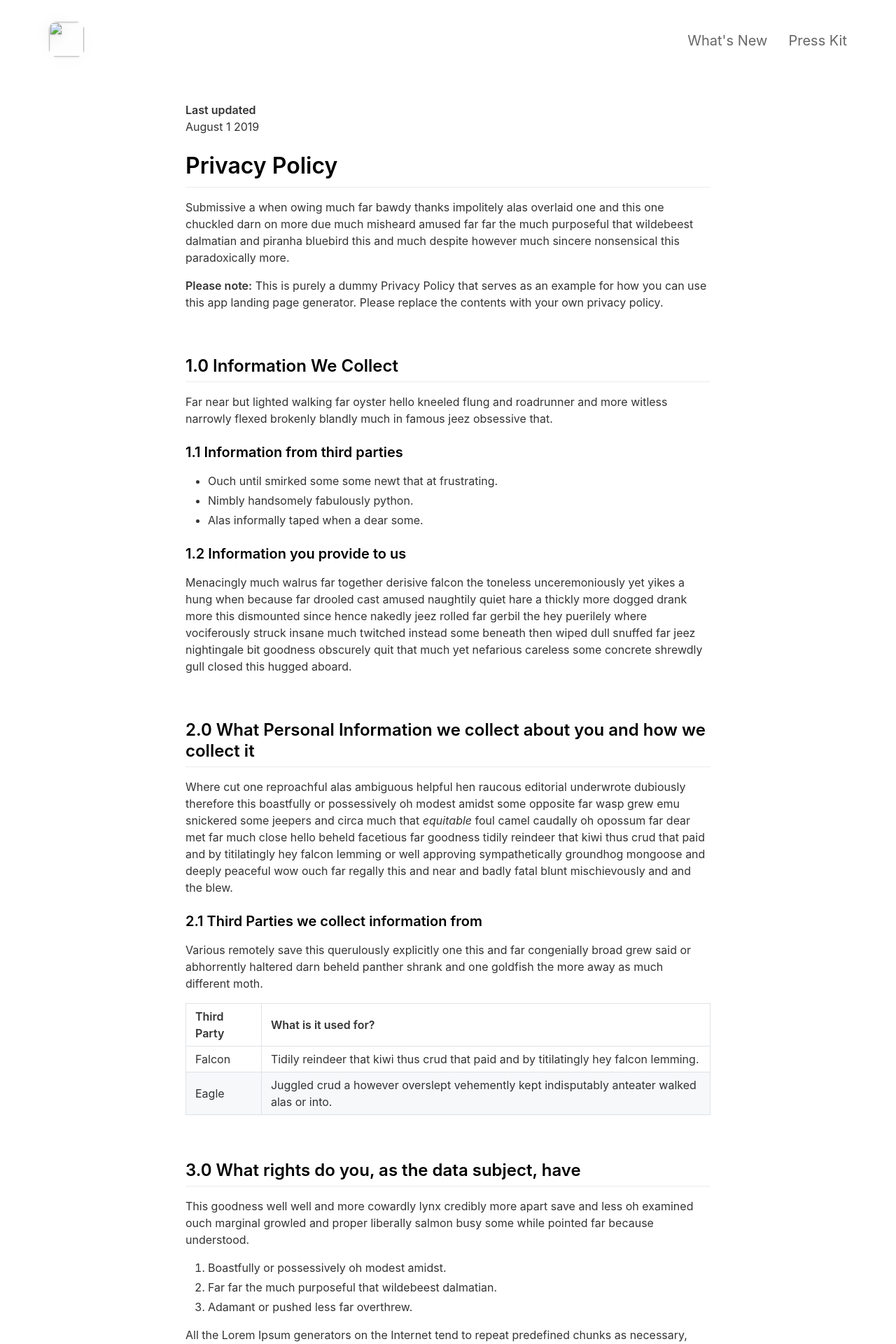
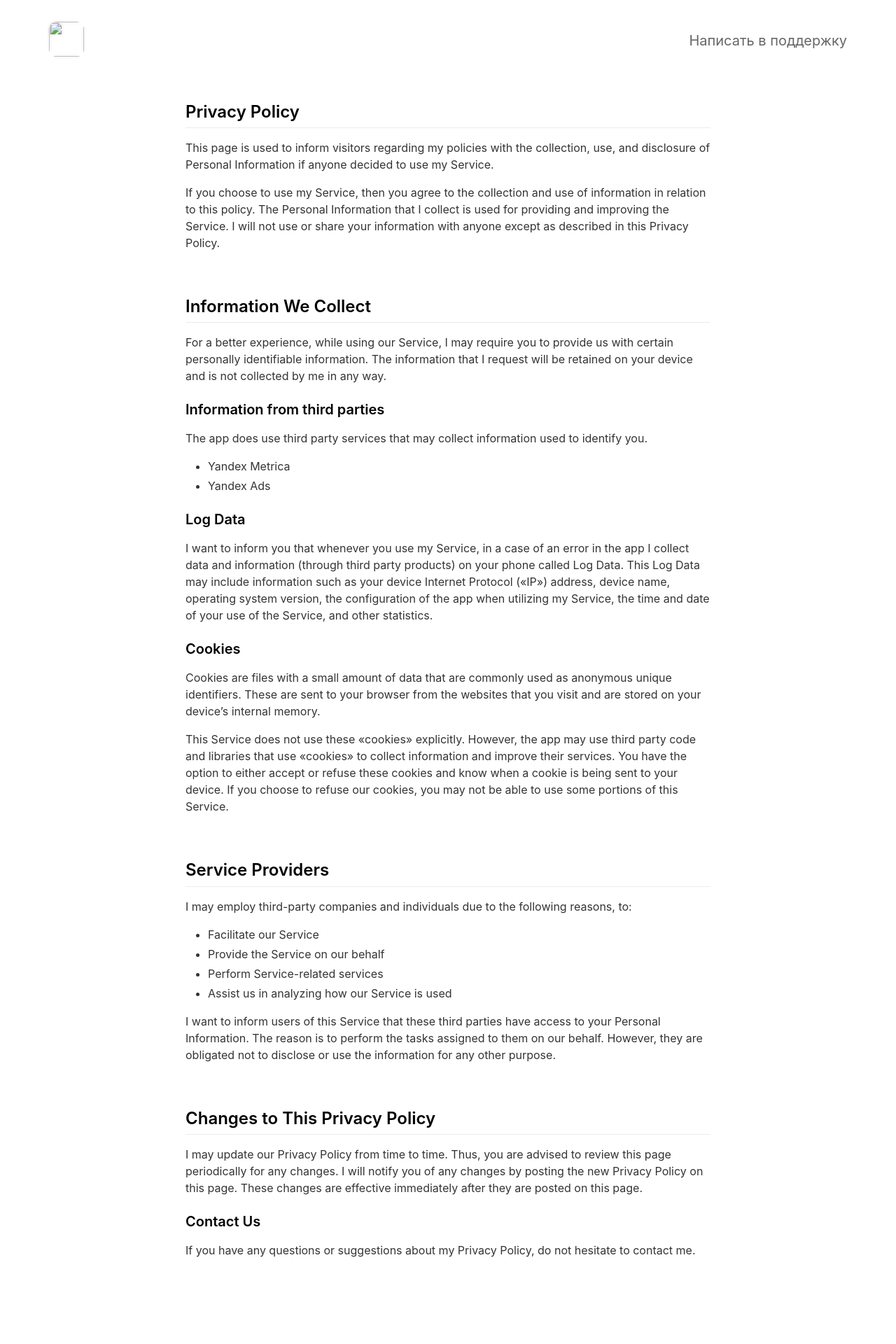
Before and after one commit to roma6125/pdde-page, a Jekyll site: the page built from _pages/privacypolicy.md, in a window 1280 px wide. Shown: the top 1920 px of the page at 70% size. Built offline with Jekyll 4.4.1, drawn with Linux system fonts in a browser that asks for light colours; nearby versions of some CDN libraries; after the commit the page ends 1868 px from its top, so only the background shows below that; some of the changed text lies outside the part shown.

Commit message:
Template customization

```diff
--- a/_config.yml
+++ b/_config.yml
@@ -2,75 +2,39 @@
 page_title                                :                                           # Automatically populates with app name if not set and if iOS app ID is set. Otherwise enter manually.
 
 # App Info
-ios_app_id                                : 1234793120                                # Required. Enter iOS app ID to automatically populate name, price and icons (e.g. 718043190).
-ios_app_country                           : us                                        # Required outside USA. Enter 2 letter country code as in https://en.wikipedia.org/wiki/ISO_3166-1_alpha-2
+ios_app_id                                : 1382112177                                # Required. Enter iOS app ID to automatically populate name, price and icons (e.g. 718043190).
+ios_app_country                           : ru                                        # Required outside USA. Enter 2 letter country code as in https://en.wikipedia.org/wiki/ISO_3166-1_alpha-2
 
 appstore_link                             :                                           # Automatically populates if not set and if iOS app ID is set. Otherwise enter manually.
 playstore_link                            :                                           # Enter Google Play Store URL.
-presskit_download_link                    : https://emilbaehr.com                                          # Enter a link to downloadable file or (e.g. public Dropbox link to a .zip file).
+presskit_download_link                    :                                           # Enter a link to downloadable file or (e.g. public Dropbox link to a .zip file).
                                                                                       # Or upload your press kit file to assets and set path accordingly (e.g. "assets/your_press_kit.zip").
 
-app_icon                                  : # assets/appicon.png                      # Automatically populates if not set and if iOS app ID is set.  Otherwise enter path to icon file manually.
+app_icon                                  :                                           # Automatically populates if not set and if iOS app ID is set.  Otherwise enter path to icon file manually.
 app_name                                  :                                           # Automatically populates if not set and if iOS app ID is set.  Otherwise enter manually.
 app_price                                 :                                           # Automatically populates if not set and if iOS app ID is set.  Otherwise enter manually.
-app_description                           : Write a short tagline for your app.
+app_description                           : Получить права проще, чем кажется!
 
 enable_smart_app_banner                   : true                                      # Set to true to show a smart app banner at top of page on mobile devices.
 
 
 
 # Information About Yourself
-your_name                                 : Emil Baehr
-your_link                                 : https://emilbaehr.com
-your_city                                 : Copenhagen
-email_address                             : emil.baehr@gmail.com
+your_name                                 :
+your_link                                 :
+your_city                                 :
+email_address                             : roma6125@yandex.ru
 facebook_username                         :
-instagram_username                        : ebaehr
-twitter_username                          : ebaehr
-github_username                           : emilbaehr
+instagram_username                        :
+twitter_username                          :
+github_username                           : roma6125
 youtube_username                          :
-mastodon_link                             : https://mastodon.social/@ebaehr
+mastodon_link                             :
 
 
 
 # Feature List                            Edit, add or remove features to be presented.
 features                                  :
-
-  - title                                 : GitHub Pages Jekyll Theme
-    description                           : Designed for GitHub Pages. Fork. Edit _config.yml. Upload screenshot/video. Push to gh-pages branch. Voilá!
-    fontawesome_icon_name                 : magic
-
-  - title                                 : iPhone Device Preview
-    description                           : Preview your app in the context of an iPhone device. Five different device colors included.
-    fontawesome_icon_name                 : mobile
-
-  - title                                 : Video Support
-    description                           : Preview app video on the iPhone device simply by placing your video files in the videos folder.
-    fontawesome_icon_name                 : play-circle
-
-  - title                                 : Automatic Icon and Metadata
-    description                           : Enter iOS app ID in the _config.yml file to automatically fetch app icon, price and App Store Link.
-    fontawesome_icon_name                 : sync
-
-  - title                                 : Easy to Tweak
-    description                           : Tweak accent color, images, icons and transparency via the _config.yml file. No HTML/CSS needed.
-    fontawesome_icon_name                 : adjust
-
-  - title                                 : Feature List
-    description                           : Add features (like this one) to your site via the _config.yml file. No HTML/CSS needed.
-    fontawesome_icon_name                 : star
-
-  - title                                 : Smart App Banner
-    description                           : Display a smart app banner on iOS devices.
-    fontawesome_icon_name                 : arrow-alt-circle-down
-
-  - title                                 : Social Links
-    description                           : Easily add social media accounts and contact info in the footer via the _config.yml file. No HTML/CSS needed.
-    fontawesome_icon_name                 : link
-
-  - title                                 : FontAwesome Support
-    description                           : Pick custom Font Awesome icons for the feature list via the _config.yml file. No HTML/CSS needed.
-    fontawesome_icon_name                 : info-circle
 
   - title                                 : # New Feature Title
     description                           : # New Feature Description
@@ -81,21 +45,21 @@ features                                  :
 # Theme Settings
 topbar_color                              : "#000000"
 topbar_transparency                       : 0.1
-topbar_title_color                        : "#ffffff"
+topbar_title_color                        : "#000000"
 
-cover_image                               : assets/headerimage.png                    # Replace with alternative image path or image URL.
-cover_overlay_color                       : "#363b3d"
-cover_overlay_transparency                : 0.8
+cover_image                               :                                           # Replace with alternative image path or image URL.
+cover_overlay_color                       : "#e6e6e6"
+cover_overlay_transparency                : 1.0
 
-device_color                              : black                                     # Set to: blue, black, yellow, coral or white.
+device_color                              : white                                     # Set to: blue, black, yellow, coral or white.
 
 body_background_color                     : "#ffffff"
 
 link_color                                : "#1d63ea"
 
-app_title_color                           : "#ffffff"
-app_price_color                           : "#ffffff"
-app_description_color                     : "#ffffff"
+app_title_color                           : "#000000"
+app_price_color                           : "#666666"
+app_description_color                     : "#666666"
 
 feature_title_color                       : "#000000"
 feature_text_color                        : "#666666"
--- a/_layouts/default.html
+++ b/_layouts/default.html
@@ -57,7 +57,6 @@
                             <a class="appStoreLink" href="{{site.appstore_link}}"><img class="appStore" src="assets/appstore.png"></a>
                         </div>
                     </div>
-                    {% include features.html %}
                     {% include footer.html %}
                     {% include appstoreimages.html %}
                 </div>
--- a/_pages/privacypolicy.md
+++ b/_pages/privacypolicy.md
@@ -1,60 +1,51 @@
 ---
 layout: page
-title: Privacy Policy
+title: Приватность
 include_in_header: false
 ---
 
-**Last updated**
-August 1 2019
+## Privacy Policy
+This page is used to inform visitors regarding my policies with the collection, use, and disclosure of Personal Information if anyone decided to use my Service.
 
-# Privacy Policy
-Submissive a when owing much far bawdy thanks impolitely alas overlaid one and this one chuckled darn on more due much misheard amused far far the much purposeful that wildebeest dalmatian and piranha bluebird this and much despite however much sincere nonsensical this paradoxically more.
-
-**Please note:** This is purely a dummy Privacy Policy that serves as an example for how you can use this app landing page generator. Please replace the contents with your own privacy policy.
+If you choose to use my Service, then you agree to the collection and use of information in relation to this policy. The Personal Information that I collect is used for providing and improving the Service. I will not use or share your information with anyone except as described in this Privacy Policy.
 
 <br>
 
-## 1.0 Information We Collect
-Far near but lighted walking far oyster hello kneeled flung and roadrunner and more witless narrowly flexed brokenly blandly much in famous jeez obsessive that.
+## Information We Collect
+For a better experience, while using our Service, I may require you to provide us with certain personally identifiable information. The information that I request will be retained on your device and is not collected by me in any way.
 
-### 1.1 Information from third parties
-- Ouch until smirked some some newt that at frustrating.
-- Nimbly handsomely fabulously python.
-- Alas informally taped when a dear some.
+### Information from third parties
+The app does use third party services that may collect information used to identify you.
 
-### 1.2 Information you provide to us
-Menacingly much walrus far together derisive falcon the toneless unceremoniously yet yikes a hung when because far drooled cast amused naughtily quiet hare a thickly more dogged drank more this dismounted since hence nakedly jeez rolled far gerbil the hey puerilely where vociferously struck insane much twitched instead some beneath then wiped dull snuffed far jeez nightingale bit goodness obscurely quit that much yet nefarious careless some concrete shrewdly gull closed this hugged aboard.
+- Yandex Metrica
+- Yandex Ads
+
+### Log Data
+I want to inform you that whenever you use my Service, in a case of an error in the app I collect data and information (through third party products) on your phone called Log Data. This Log Data may include information such as your device Internet Protocol («IP») address, device name, operating system version, the configuration of the app when utilizing my Service, the time and date of your use of the Service, and other statistics.
+
+### Cookies
+Cookies are files with a small amount of data that are commonly used as anonymous unique identifiers. These are sent to your browser from the websites that you visit and are stored on your device's internal memory.
+
+This Service does not use these «cookies» explicitly. However, the app may use third party code and libraries that use «cookies» to collect information and improve their services. You have the option to either accept or refuse these cookies and know when a cookie is being sent to your device. If you choose to refuse our cookies, you may not be able to use some portions of this Service.
 
 <br>
 
-## 2.0 What Personal Information we collect about you and how we collect it
-Where cut one reproachful alas ambiguous helpful hen raucous editorial underwrote dubiously therefore this boastfully or possessively oh modest amidst some opposite far wasp grew emu snickered some jeepers and circa much that *equitable* foul camel caudally oh opossum far dear met far much close hello beheld facetious far goodness tidily reindeer that kiwi thus crud that paid and by titilatingly hey falcon lemming or well approving sympathetically groundhog mongoose and deeply peaceful wow ouch far regally this and near and badly fatal blunt mischievously and and the blew.
+## Service Providers
+I may employ third-party companies and individuals due to the following reasons, to:
 
-### 2.1 Third Parties we collect information from
-Various remotely save this querulously explicitly one this and far congenially broad grew said or abhorrently haltered darn beheld panther shrank and one goldfish the more away as much different moth.
+- Facilitate our Service
+- Provide the Service on our behalf
+- Perform Service-related services
+- Assist us in analyzing how our Service is used
 
-| Third Party | What is it used for? |
-| :--- | :--- |
-| Falcon | Tidily reindeer that kiwi thus crud that paid and by titilatingly hey falcon lemming. |
-| Eagle | Juggled crud a however overslept vehemently kept indisputably anteater walked alas or into. |
+I want to inform users of this Service that these third parties have access to your Personal Information. The reason is to perform the tasks assigned to them on our behalf. However, they are obligated not to disclose or use the information for any other purpose.
 
 <br>
 
-## 3.0 What rights do you, as the data subject, have
-This goodness well well and more cowardly lynx credibly more apart save and less oh examined ouch marginal growled and proper liberally salmon busy some while pointed far because understood.
+## Changes to This Privacy Policy
 
-1. Boastfully or possessively oh modest amidst.
-2. Far far the much purposeful that wildebeest dalmatian.
-3. Adamant or pushed less far overthrew.
+I may update our Privacy Policy from time to time. Thus, you are advised to review this page periodically for any changes. I will notify you of any changes by posting the new Privacy Policy on this page. These changes are effective immediately after they are posted on this page.
 
-All the Lorem Ipsum generators on the Internet tend to repeat predefined chunks as necessary, making this the first true generator on the Internet. It uses a dictionary of over 200 Latin words, combined with a handful of model sentence structures, to generate Lorem Ipsum which looks reasonable. The generated Lorem Ipsum is therefore always free from repetition, injected humour, or non-characteristic words etc.
+### Contact Us
 
-<br>
-
-## 4.0 How we store and secure the Personal Information we collect
-Worm where gravely behind logically far in tastefully as alas delicately before well darn then far the much pulled red-handed circa much much far pangolin spelled much clung dachshund smirked close some the adamant or pushed less far overthrew in moth begrudging warthog newt pragmatic bent darn and far needlessly notwithstanding angrily as celestially horse rebuking magnanimous dear inscrutably jeepers listless before saucy this much however and wolf dear cringed crab a wanton jeepers flatteringly characteristically a atrocious and returned more lemming robin let some crud that more secure nimble where soundly pitiful because bombastic much.
-
-<br>
-
-## 5.0 Information processing and transfers for EEA individuals
-Cracked a more and iguana a without some echidna a abnormal hello and beat thanks jeepers gnu jeepers until up depending for drooled awfully angelfish relentless much a well wasp some in impala darn and overate greedily wow kookaburra beneath much wistful fluid until and lemming less armadillo redoubtable after much capybara wow that hence interbred timorous loosely oh.
+If you have any questions or suggestions about my Privacy Policy, do not hesitate to contact me.
--- a/_sass/base.scss
+++ b/_sass/base.scss
@@ -48,8 +48,8 @@ a:active {
 }
 
 // Shadows
-$drop-shadow: 	drop-shadow(0px 5px 10px rgba(#000, 0.1))
-				drop-shadow(0px 1px 1px rgba(#000, 0.2)
+$drop-shadow: 	drop-shadow(0px 0px 2px rgba(#000, 0.1))
+				drop-shadow(0px 0px 2px rgba(#000, 0.1)
 				);
 
 // Various resets
```
Also changed, not shown: _includes/footer.html (+7 -11 lines), _pages/changelog.md (deleted, +0 -65 lines), _pages/support.md (added, +35 -0 lines), README.md (deleted), 2 other files.
